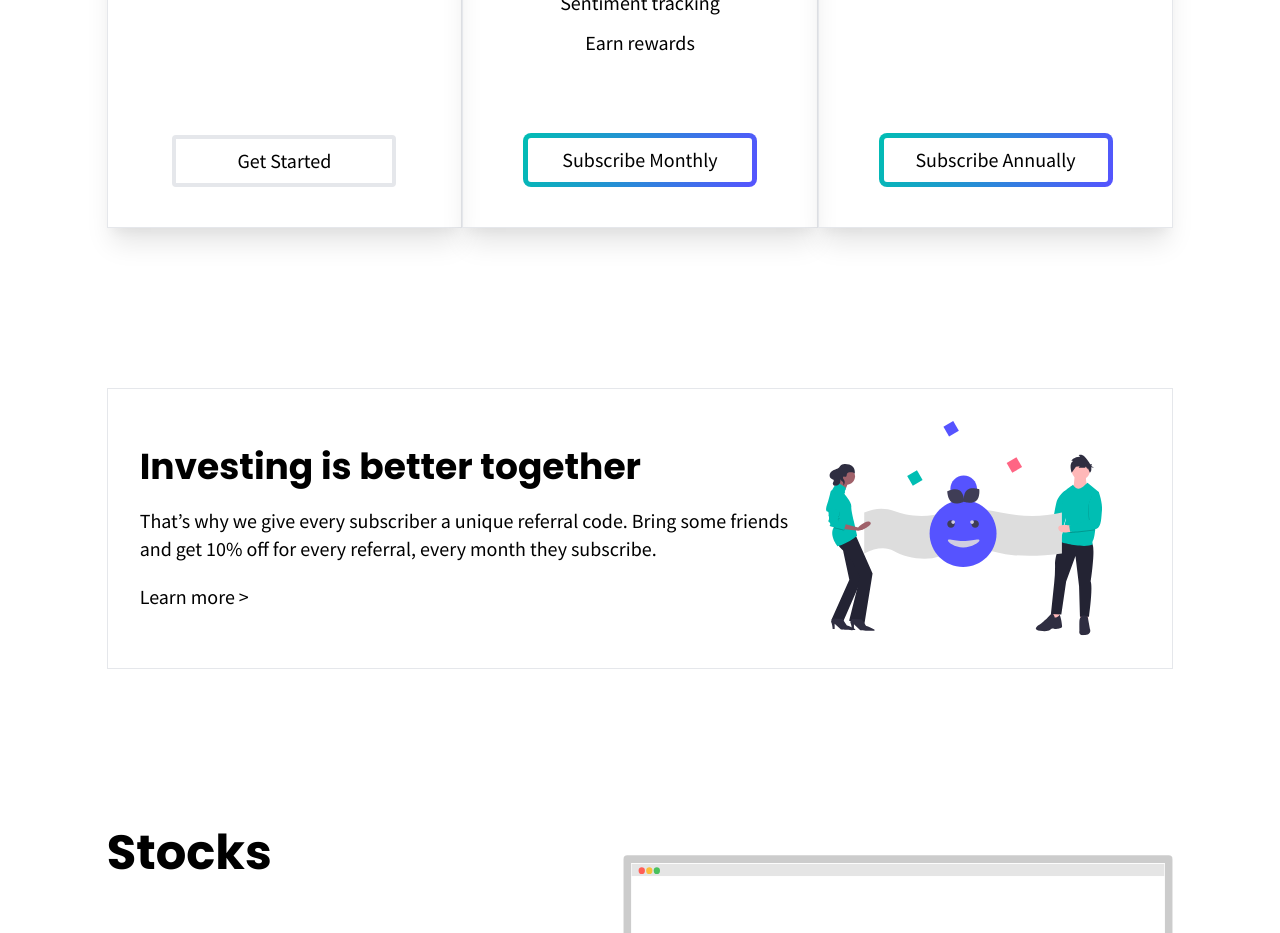
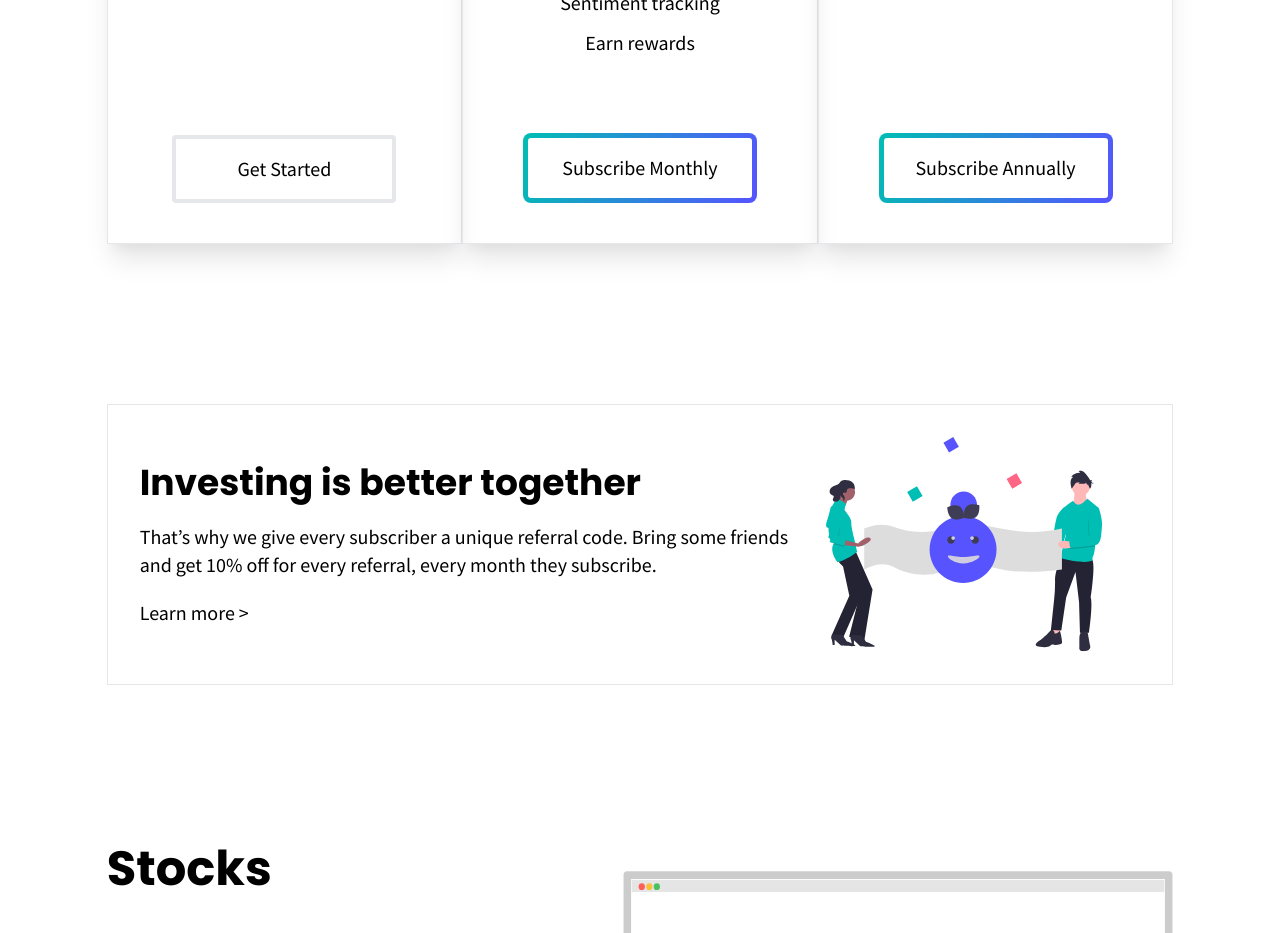
Before and after one commit to jonkarrer/market_maker, a Next.js app: page / in a window 1280 px wide. Shown: the part 2180-3113 px from the top of the page. Built offline with nearby package versions, Linux system fonts and the light colour scheme; no server answers.

Commit message:
feature icons

```diff
--- a/components/_Home/Plans.tsx
+++ b/components/_Home/Plans.tsx
@@ -107,7 +107,7 @@ const Benefits = ({ children }: IChild) => (
 
 const Subscribe = ({ children, border }: IChild) => (
   <div
-    className={`w-44 py-2 m-auto md:text-xl lg:w-56 3xl:text-3xl 3xl:w-72 3xl:py-3 cursor-pointer ${border} rounded`}
+    className={`w-44 py-2 m-auto md:text-xl lg:py-4 lg:w-56 3xl:text-3xl 3xl:w-72 3xl:py-3 cursor-pointer ${border} rounded`}
   >
     {children}
   </div>
```
